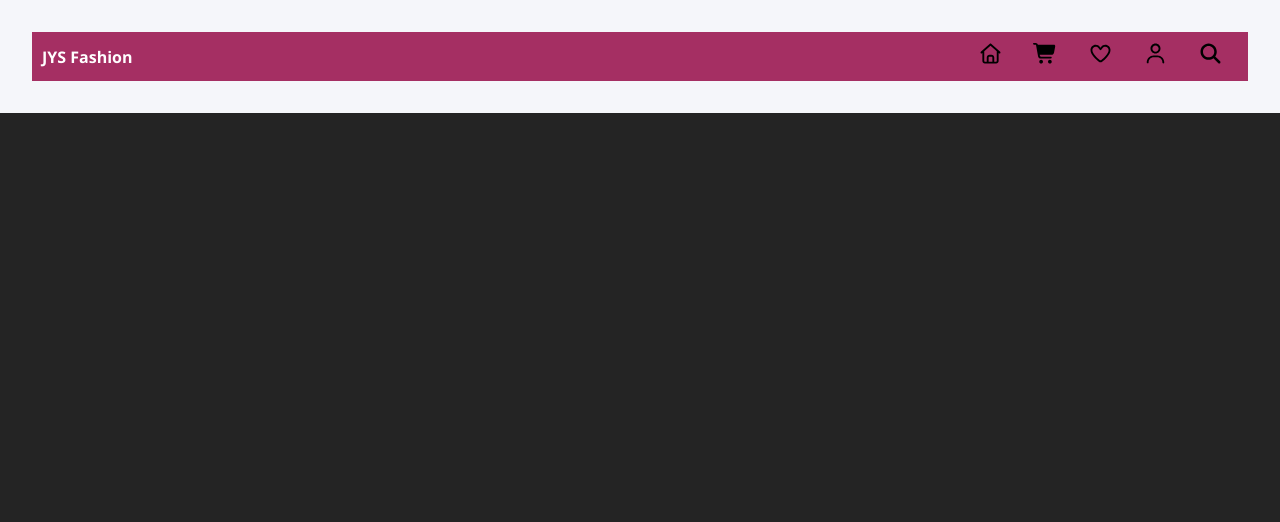
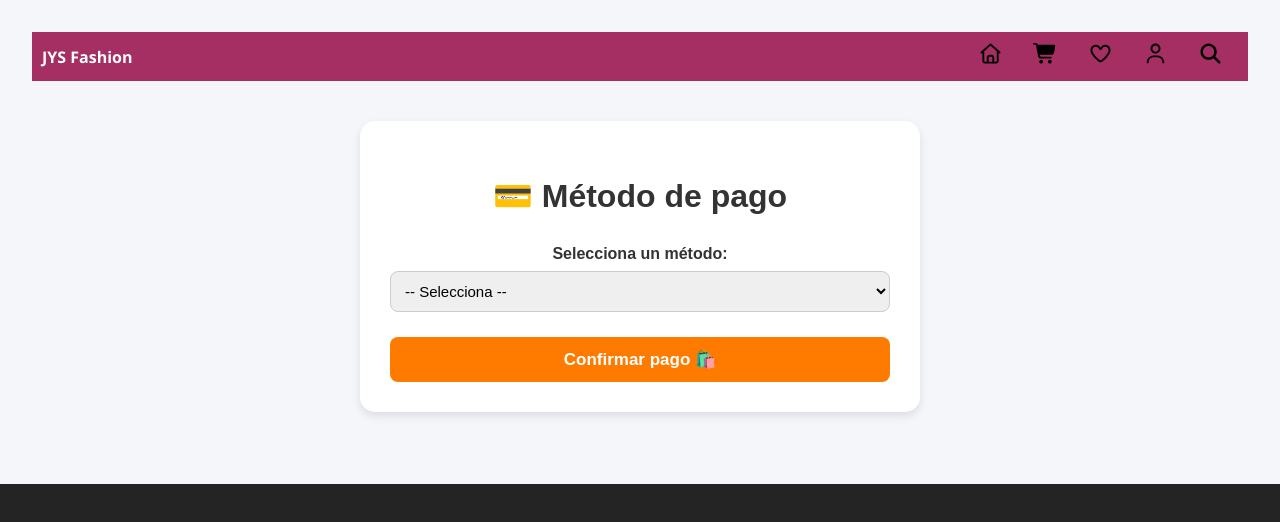
Before and after one commit to julietamata/comercioelectronico, a React (Vite) app: page /pago in a window 1280 px wide. Before the commit this address had no page. Shown: the top 522 px of the page. Built offline with nearby package versions, Linux system fonts and the light colour scheme.

Commit message:
Pasarela de pago

```diff
--- a/src/App.jsx
+++ b/src/App.jsx
@@ -5,7 +5,10 @@ import Categoria from "./Componentes/categoria.jsx";
 import Navbar from "./Componentes/navbar.jsx";
 import Producto from "./Componentes/Producto.jsx";
 import Carrito from "./Componentes/carrito.jsx";
-import Envio from "./Componentes/Envio.jsx"
+import Envio from "./Componentes/Envio.jsx";
+import Pago from "./Componentes/Pago.jsx";
+import Confirmacion from "./Componentes/Confirmacion.jsx";
+
 
 import Sidebar from "./Componentes/sidebar.jsx";
 import "./App.css";
@@ -24,6 +27,9 @@ function App() {
           <Route path="/producto/:idProducto" element={<Producto />} />
           <Route path="/carrito" element={<Carrito />} />
           <Route path="/envio" element={<Envio />} />
+          <Route path="/pago" element={<Pago />} />
+          <Route path="/confirmacion" element={<Confirmacion />} />
+
         </Routes>
       </div>
     </BrowserRouter>
--- /dev/null
+++ b/src/Componentes/Confirmacion.jsx
@@ -0,0 +1,29 @@
+import { useNavigate } from "react-router-dom";
+import "../index.css";
+
+function Confirmacion() {
+  const navigate = useNavigate();
+
+  return (
+    <div className="confirmacion-contenedor">
+      <div className="confirmacion-card">
+        <h1>🎉 ¡Compra confirmada!</h1>
+        <p>
+          Gracias por tu pedido 🛒.
+          Tu compra ha sido procesada correctamente y recibirás un correo con los detalles del envío.
+        </p>
+
+        <div className="confirmacion-icono">✅</div>
+
+        <button
+          className="btn-volver"
+          onClick={() => navigate("/")}
+        >
+          Volver al inicio 🏠
+        </button>
+      </div>
+    </div>
+  );
+}
+
+export default Confirmacion;
--- /dev/null
+++ b/src/Componentes/Pago.jsx
@@ -0,0 +1,108 @@
+import { useState } from "react";
+import { useNavigate } from "react-router-dom";
+import "../index.css";
+
+function Pago() {
+  const navigate = useNavigate();
+  const [metodo, setMetodo] = useState("");
+  const [datosTarjeta, setDatosTarjeta] = useState({
+    numero: "",
+    nombre: "",
+    vencimiento: "",
+    cvv: "",
+  });
+
+  const handleSubmit = (e) => {
+    e.preventDefault();
+    if (!metodo) {
+      alert("Por favor selecciona un método de pago.");
+      return;
+    }
+    alert("✅ Pago procesado correctamente. ¡Gracias por tu compra!");
+    navigate("/confirmacion");
+
+  };
+
+  return (
+    <div className="pago-contenedor">
+      <h1>💳 Método de pago</h1>
+
+      <form className="pago-formulario" onSubmit={handleSubmit}>
+        <label>Selecciona un método:</label>
+        <select
+          value={metodo}
+          onChange={(e) => setMetodo(e.target.value)}
+          required
+        >
+          <option value="">-- Selecciona --</option>
+          <option value="tarjeta">Tarjeta de crédito / débito</option>
+          <option value="paypal">PayPal</option>
+          <option value="transferencia">Transferencia bancaria</option>
+        </select>
+
+        {metodo === "tarjeta" && (
+          <div className="tarjeta-datos">
+            <label>Número de tarjeta:</label>
+            <input
+              type="text"
+              maxLength="16"
+              placeholder="1234 5678 9012 3456"
+              value={datosTarjeta.numero}
+              onChange={(e) =>
+                setDatosTarjeta({ ...datosTarjeta, numero: e.target.value })
+              }
+              required
+            />
+
+            <label>Nombre en la tarjeta:</label>
+            <input
+              type="text"
+              placeholder="Como aparece en la tarjeta"
+              value={datosTarjeta.nombre}
+              onChange={(e) =>
+                setDatosTarjeta({ ...datosTarjeta, nombre: e.target.value })
+              }
+              required
+            />
+
+            <div className="tarjeta-fila">
+              <div>
+                <label>Vencimiento:</label>
+                <input
+                  type="month"
+                  value={datosTarjeta.vencimiento}
+                  onChange={(e) =>
+                    setDatosTarjeta({
+                      ...datosTarjeta,
+                      vencimiento: e.target.value,
+                    })
+                  }
+                  required
+                />
+              </div>
+              <div>
+                <label>CVV:</label>
+                <input
+                  type="password"
+                  maxLength="3"
+                  placeholder="123"
+                  value={datosTarjeta.cvv}
+                  onChange={(e) =>
+                    setDatosTarjeta({ ...datosTarjeta, cvv: e.target.value })
+                  }
+                  required
+                />
+              </div>
+            </div>
+          </div>
+        )}
+
+        <button type="submit" className="btn-confirmar">
+          Confirmar pago 🛍️
+        </button>
+      </form>
+    </div>
+  );
+}
+
+export default Pago;
--- a/src/index.css
+++ b/src/index.css
@@ -281,3 +281,109 @@ body {
 .btn-confirmar:hover {
   background-color: #43a047;
 }
+
+
+.pago-contenedor {
+  max-width: 500px;
+  margin: 40px auto;
+  background: #fff;
+  padding: 30px;
+  border-radius: 15px;
+  box-shadow: 0 4px 10px rgba(0, 0, 0, 0.1);
+  font-family: "Poppins", sans-serif;
+}
+
+.pago-formulario label {
+  display: block;
+  margin-top: 15px;
+  font-weight: 600;
+}
+
+.pago-formulario input,
+.pago-formulario select {
+  width: 100%;
+  padding: 10px;
+  margin-top: 5px;
+  border-radius: 8px;
+  border: 1px solid #ccc;
+  font-size: 15px;
+}
+
+.tarjeta-fila {
+  display: flex;
+  gap: 15px;
+}
+
+.btn-confirmar {
+  margin-top: 25px;
+  width: 100%;
+  padding: 12px;
+  background-color: #ff7b00;
+  border: none;
+  color: white;
+  font-size: 17px;
+  border-radius: 8px;
+  cursor: pointer;
+  transition: 0.3s;
+}
+
+.btn-confirmar:hover {
+  background-color: #ff9a3d;
+}
+
+
+.confirmacion-contenedor {
+  display: flex;
+  justify-content: center;
+  align-items: center;
+  height: 80vh;
+  background: #f7f7f7;
+  font-family: "Poppins", sans-serif;
+}
+
+.confirmacion-card {
+  background: white;
+  padding: 40px;
+  border-radius: 15px;
+  text-align: center;
+  max-width: 450px;
+  box-shadow: 0 5px 15px rgba(0, 0, 0, 0.1);
+  animation: aparecer 0.8s ease;
+}
+
+.confirmacion-card h1 {
+  color: #ff7b00;
+  margin-bottom: 10px;
+}
+
+.confirmacion-card p {
+  color: #555;
+  font-size: 16px;
+  margin-bottom: 25px;
+}
+
+.confirmacion-icono {
+  font-size: 60px;
+  margin: 20px 0;
+  color: #4CAF50;
+}
+
+.btn-volver {
+  background-color: #ff7b00;
+  color: white;
+  border: none;
+  padding: 12px 20px;
+  border-radius: 8px;
+  cursor: pointer;
+  font-size: 16px;
+  transition: 0.3s;
+}
+
+.btn-volver:hover {
+  background-color: #ff9a3d;
+}
+
+@keyframes aparecer {
+  from { opacity: 0; transform: translateY(20px); }
+  to { opacity: 1; transform: translateY(0); }
+}
```
